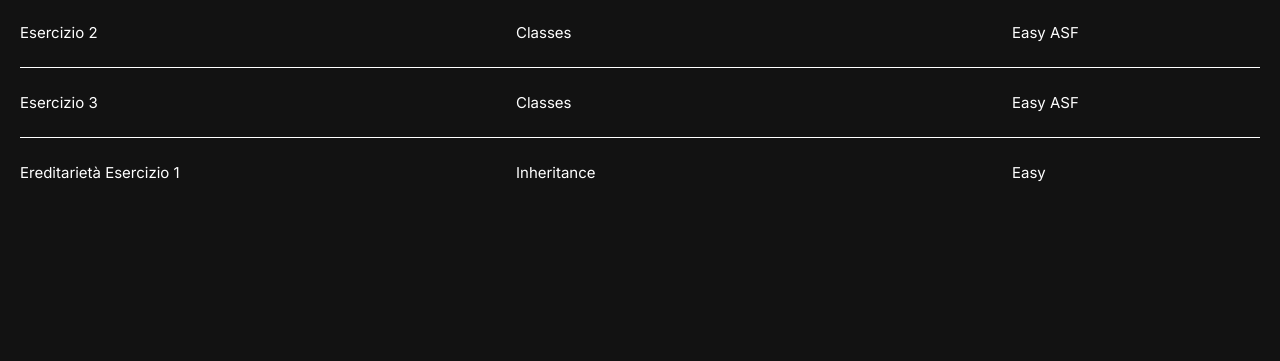
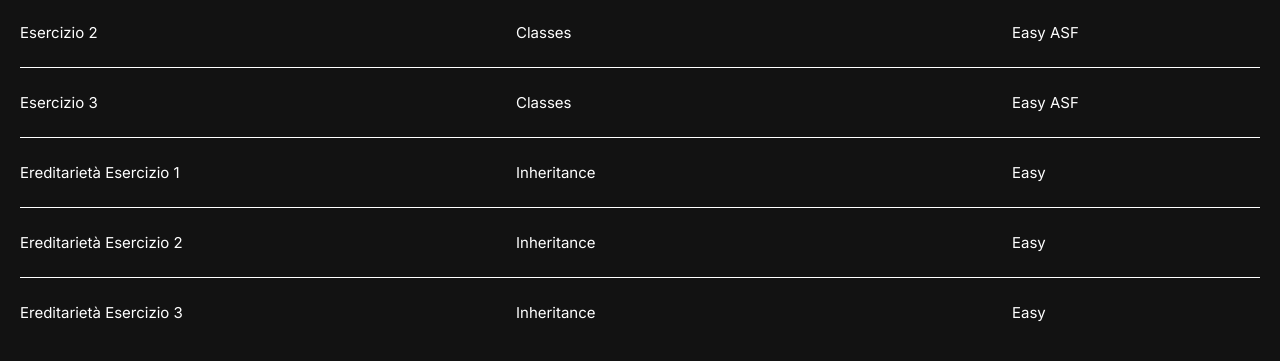
Before and after one commit to GIMMI42PIASTRATO/PHP-school-exercises, a PHP site: page /OPP/index.php in a window 1280 px wide. Shown: the part 222-583 px from the top of the page. Run offline with PHP 8.4, Linux system fonts and the light colour scheme.

Commit message:
Add exercises 2 and 3 to OPP index

```diff
--- a/OPP/index.php
+++ b/OPP/index.php
@@ -46,7 +46,22 @@
                 "projectName" => "Ereditarietà Esercizio 1",
                 "category" => "Inheritance",
                 "complexity" => "Easy",
-            ]
+            ],
+            [
+                "id" => 5,
+                "path" => "./ereditarietaES2",
+                "projectName" => "Ereditarietà Esercizio 2",
+                "category" => "Inheritance",
+                "complexity" => "Easy",
+            ],
+            [
+                "id" => 6,
+                "path" => "./ereditarietaES3",
+                "projectName" => "Ereditarietà Esercizio 3",
+                "category" => "Inheritance",
+                "complexity" => "Easy",
+            ],
+
 
         ];
         ?>
```
